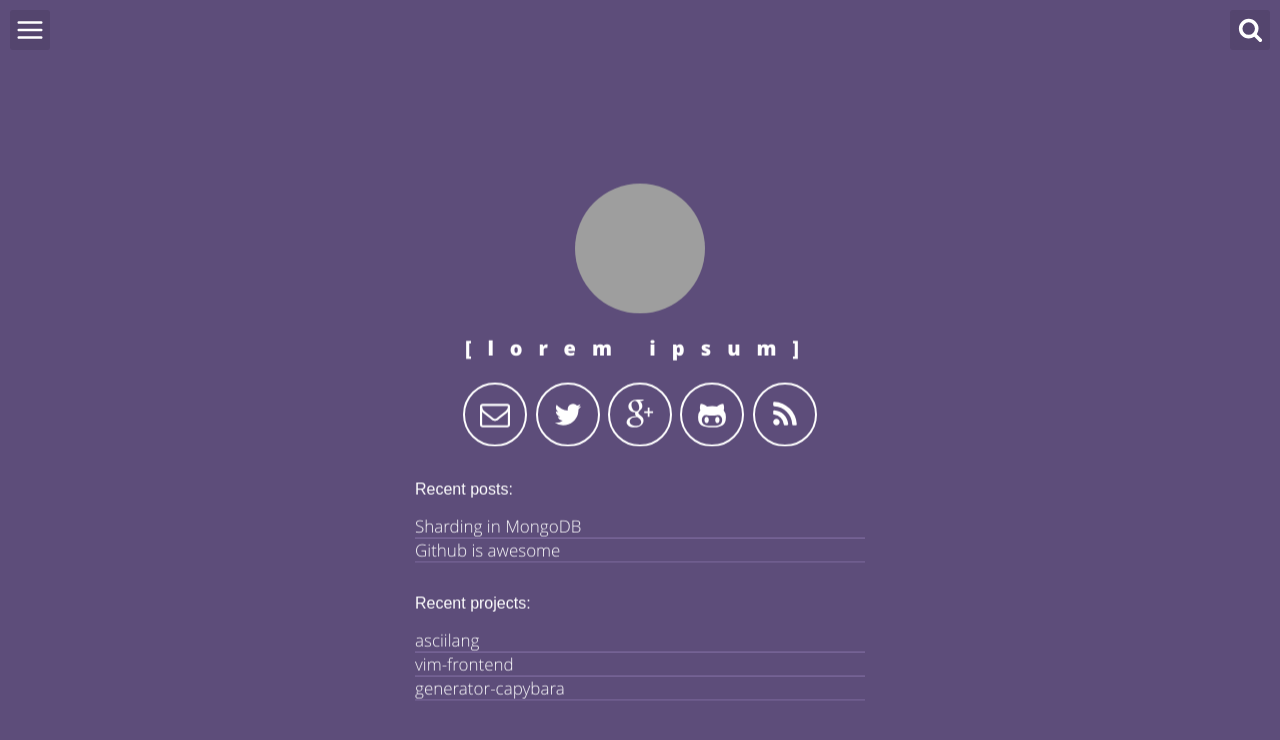
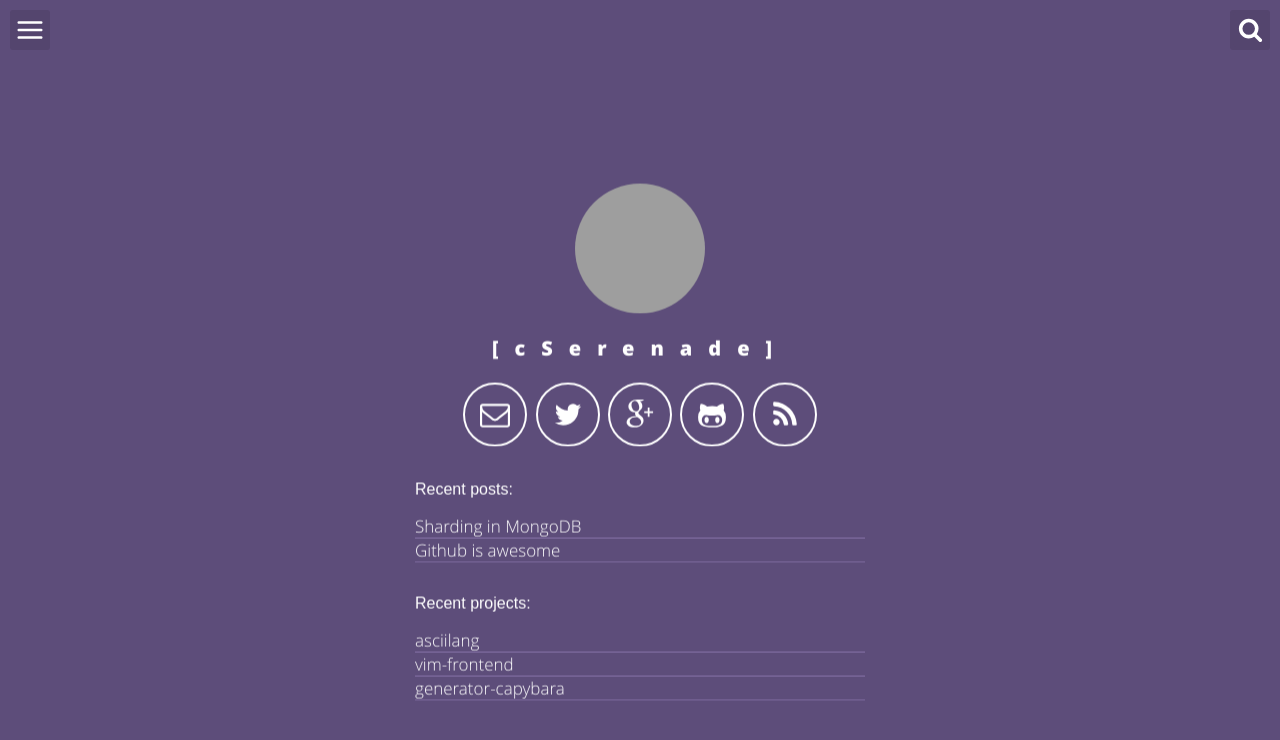
Before and after one commit to cserenade/cserenade, a Jekyll site: the page built from index.html, in a window 1280 px wide. Shown: the top 740 px of the page. Built offline with Jekyll 4.4.1, drawn with Linux system fonts in a browser that asks for light colours; part of the change alters nothing that is shown; grey boxes are pictures that could not be loaded.

Commit message:
14:05 2016-10-08

```diff
--- a/_config.yml
+++ b/_config.yml
@@ -1,12 +1,12 @@
 # Site settings
-title: test
-description: "Um blog sobre desenvolvimento web"
+title: cSerenade
+description: "cSerenade is an application which allows you to use custom assets on counter-strike"
 baseurl: "" # the subpath of your site, e.g. /blog
 url: "http://cserenade.github.io" #http://localhost:3000
 
 # User settings
-username: lorem ipsum
-user_title: Lorem Ipsum - FrontEnd
+username: cSerenade
+user_title: cSerenade - FrontEnd
 email: lorem.lorem@ipsum.com
 twitter_username: loremipsum
 github_username:  loremipsum
```
